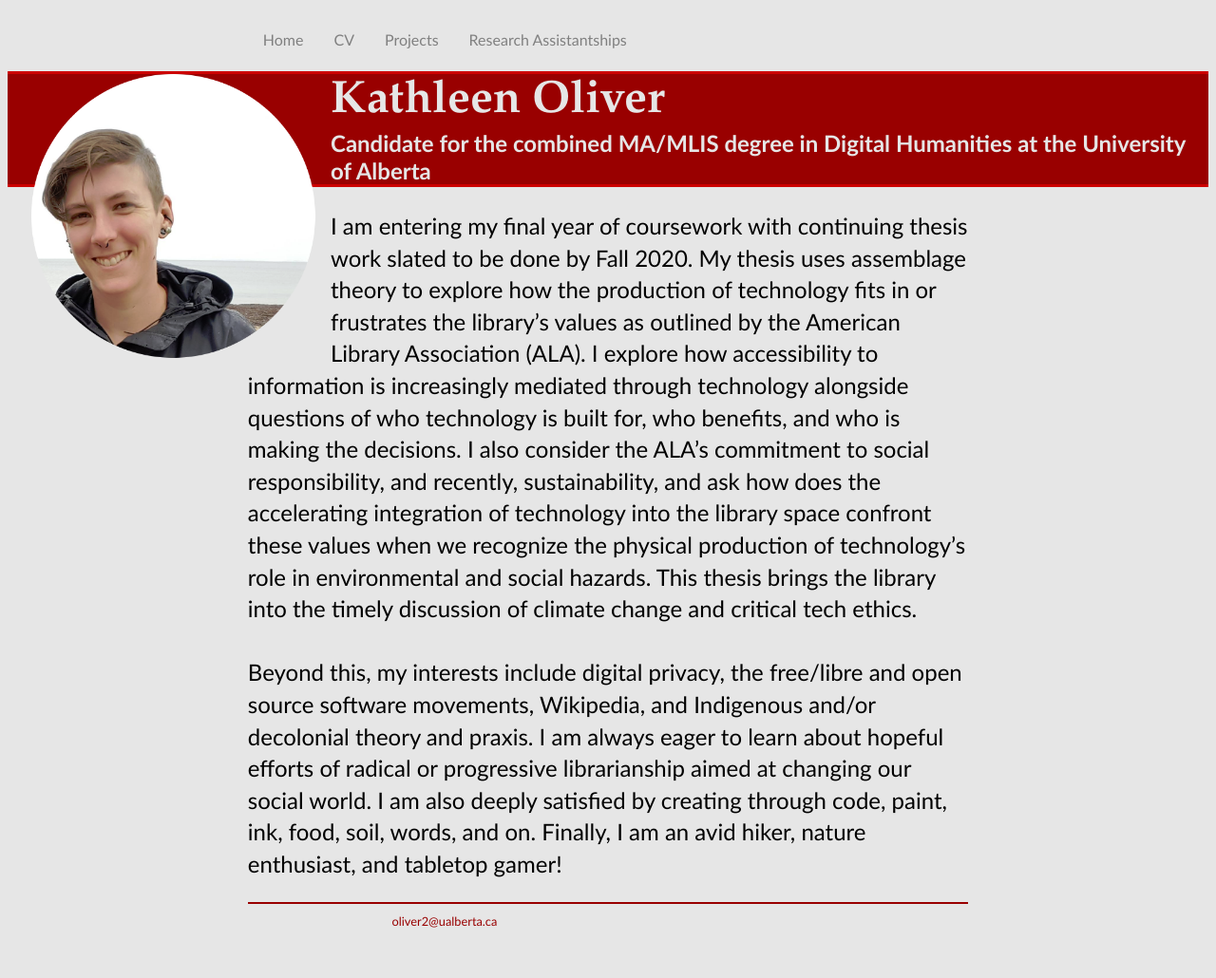
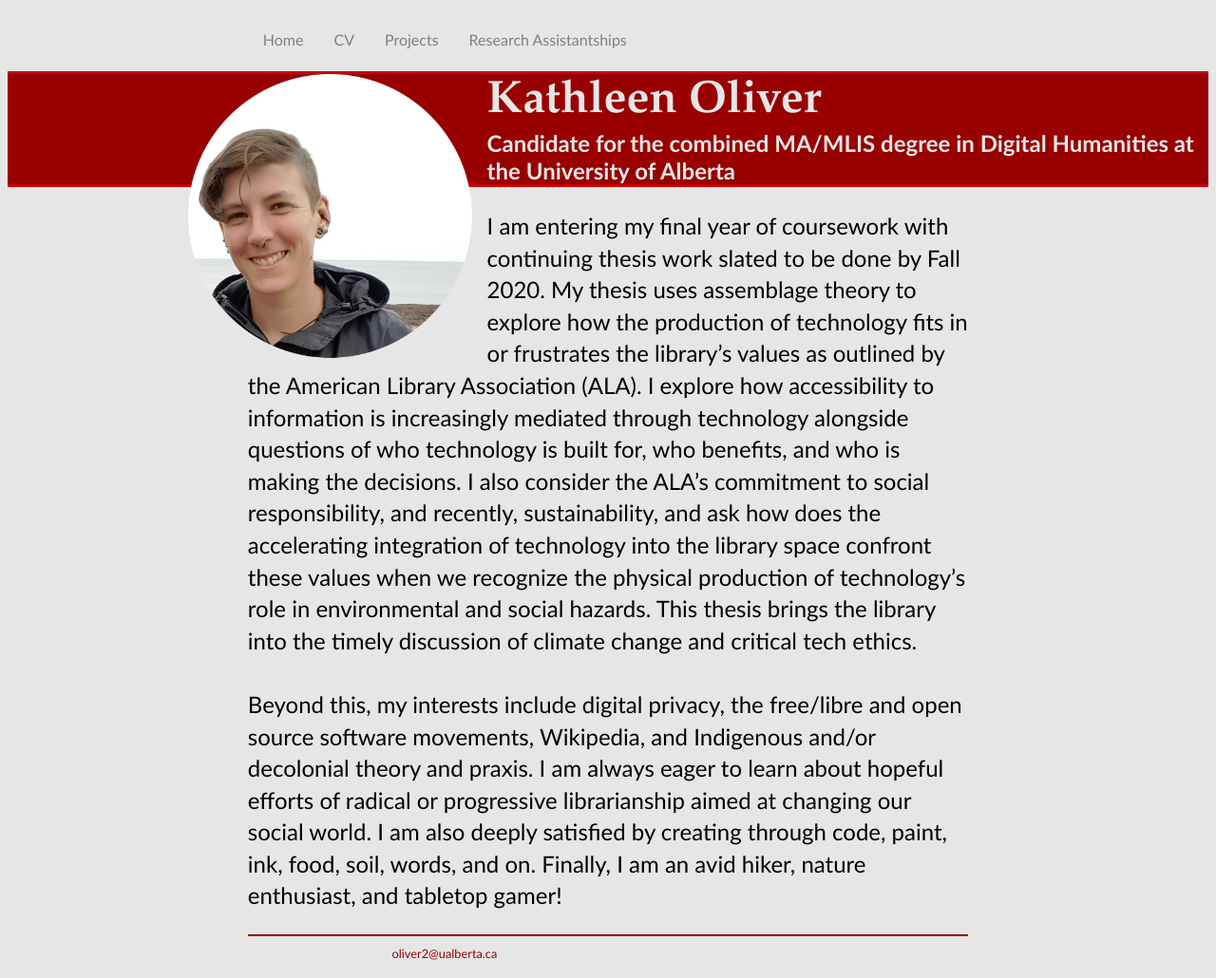
Before and after one commit to k-j-oliver/k-j-oliver.github.io, a Jekyll site: the page built from index.html, in a window 1280 px wide. Shown: the whole page at 95% size. Built offline with Jekyll 4.4.1, drawn with Linux system fonts in a browser that asks for light colours; before the commit the page ends 996 px from its top, so only the background shows below that.

Commit message:
Update main.css

```diff
--- a/css/main.css
+++ b/css/main.css
@@ -22,7 +22,7 @@ body {
 
 .profile img {
 	float: left;
-	padding: 0 15px 0 25px;
+	padding: 0 15px 0 15%;
 }
 
 .clear {
```
